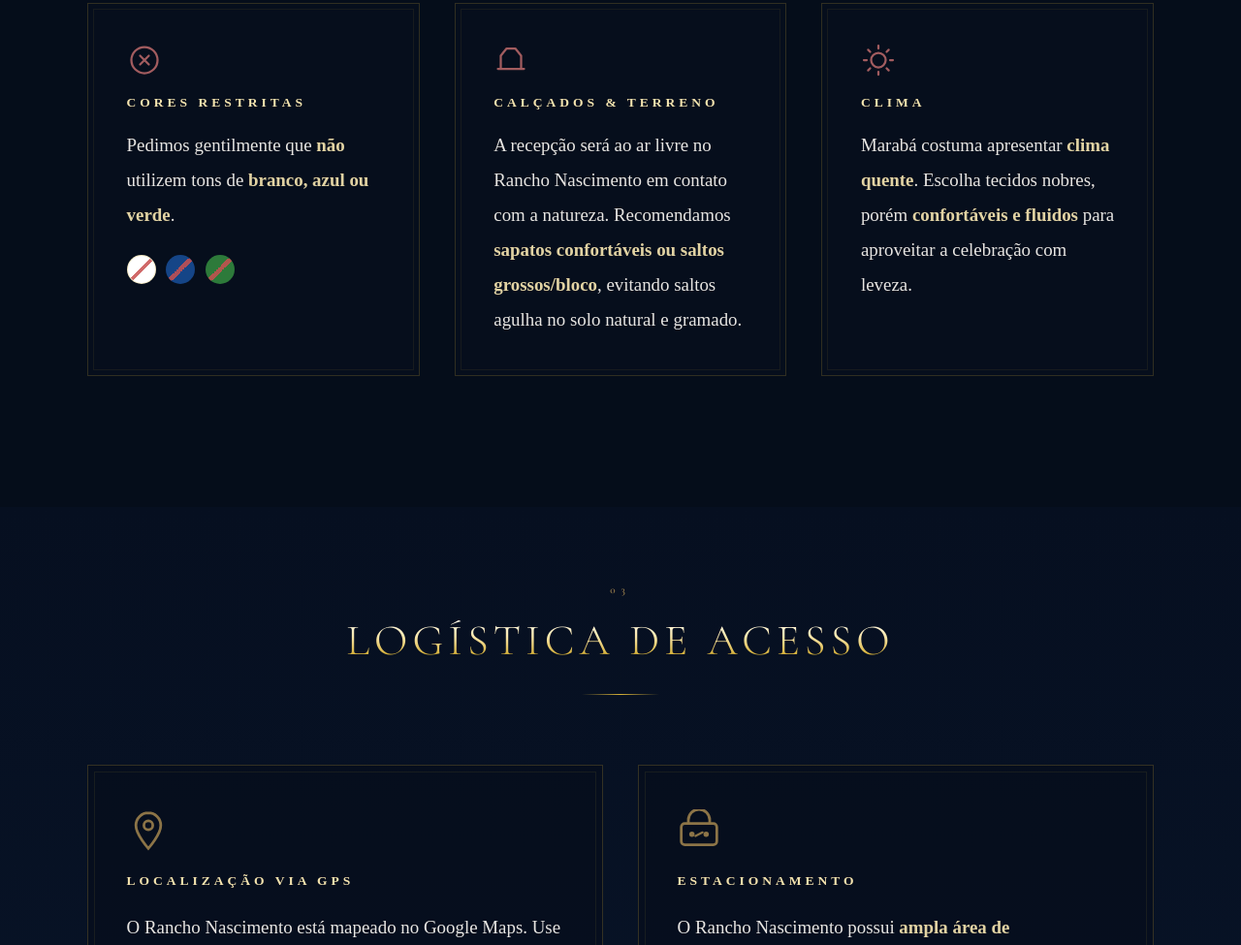
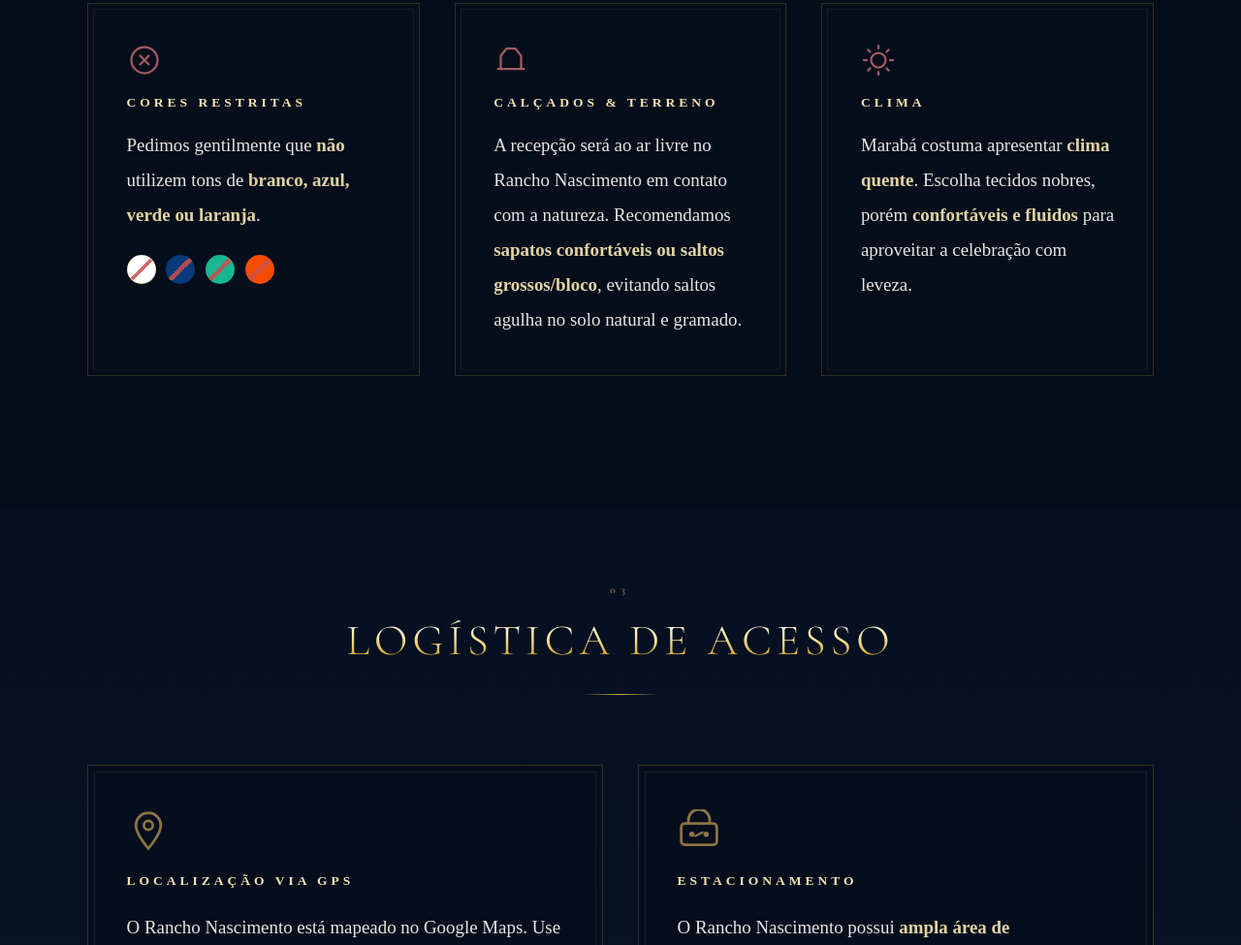
Before and after one commit to srdanielalmeida/site-casamento, a plain HTML site: page informacoes.html in a window 1280 px wide. Shown: the part 2601-3576 px from the top of the page at 97% size. Drawn offline with nearby package versions, Linux system fonts and the light colour scheme; a web font is replaced by a local one.

Commit message:
ajuste(dress-code): atualiza cores restritas com novo azul, verde e adicao do tom laranja

```diff
--- a/informacoes.html
+++ b/informacoes.html
@@ -241,12 +241,13 @@
             </div>
             <h3 class="inf-dc-card-title">Cores Restritas</h3>
             <p class="inf-dc-card-body">
-              Pedimos gentilmente que <strong>não</strong> utilizem tons de <strong>branco, azul ou verde</strong>.
+              Pedimos gentilmente que <strong>não</strong> utilizem tons de <strong>branco, azul, verde ou laranja</strong>.
             </p>
             <div class="inf-dc-swatches inf-dc-swatches-banned" aria-label="Cores não permitidas">
               <span class="inf-dc-swatch" style="background:#fff; border:1px solid rgba(212,175,55,0.3);" title="Branco"></span>
-              <span class="inf-dc-swatch" style="background:#154587;" title="Azul"></span>
-              <span class="inf-dc-swatch" style="background:#2d7a3a;" title="Verde"></span>
+              <span class="inf-dc-swatch" style="background:#073a79;" title="Azul"></span>
+              <span class="inf-dc-swatch" style="background:#19b68f;" title="Verde"></span>
+              <span class="inf-dc-swatch" style="background:#f54b01;" title="Laranja"></span>
             </div>
           </div>
 
```
